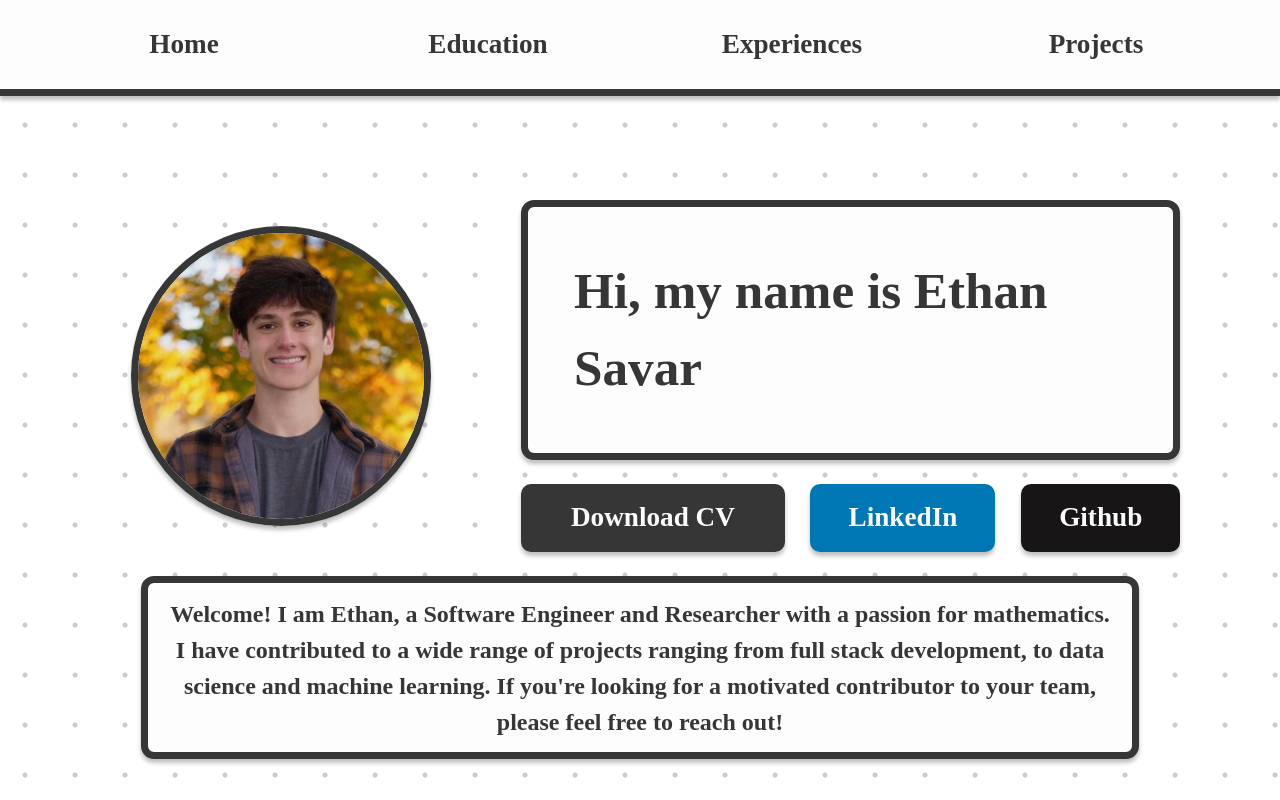
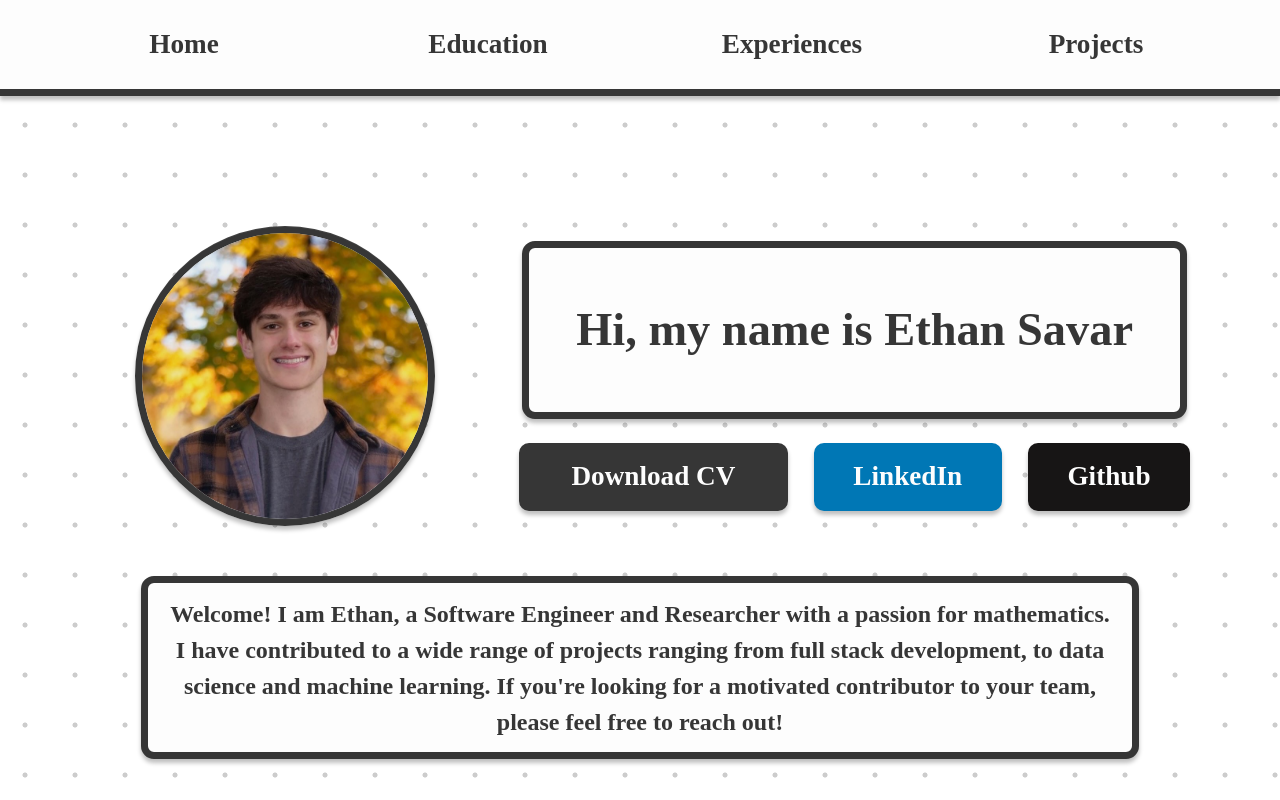
Before and after one commit to e-savar/PortfolioSite, a Next.js app: page / in a window 1280 px wide. Shown: the top 800 px of the page. Built offline with nearby package versions, Linux system fonts and the light colour scheme; a web font is replaced by a local one; what @mui/material-nextjs would draw is missing.

Commit message:
about me touch up p2

```diff
--- a/src/app/Homepage.module.css
+++ b/src/app/Homepage.module.css
@@ -61,7 +61,6 @@
 
 .buttonsGreeting {
     flex: 1.2;
-    margin: 10px;
     display: flex;
     flex-direction: column;
     align-items: center;
@@ -74,7 +73,7 @@
     box-shadow: 0px 4px 4px 0px rgba(0, 0, 0, 0.25);
     background-color: #fdfdfd;
     color: #363636;
-    font-size: 3.2rem;
+    font-size: 2.9rem;
     font-weight: 700;
     border-radius: 13px;
     padding: 7% 7% 7% 7%;
```
Also changed, not shown: src/app/page.tsx (line endings or trailing spaces).
